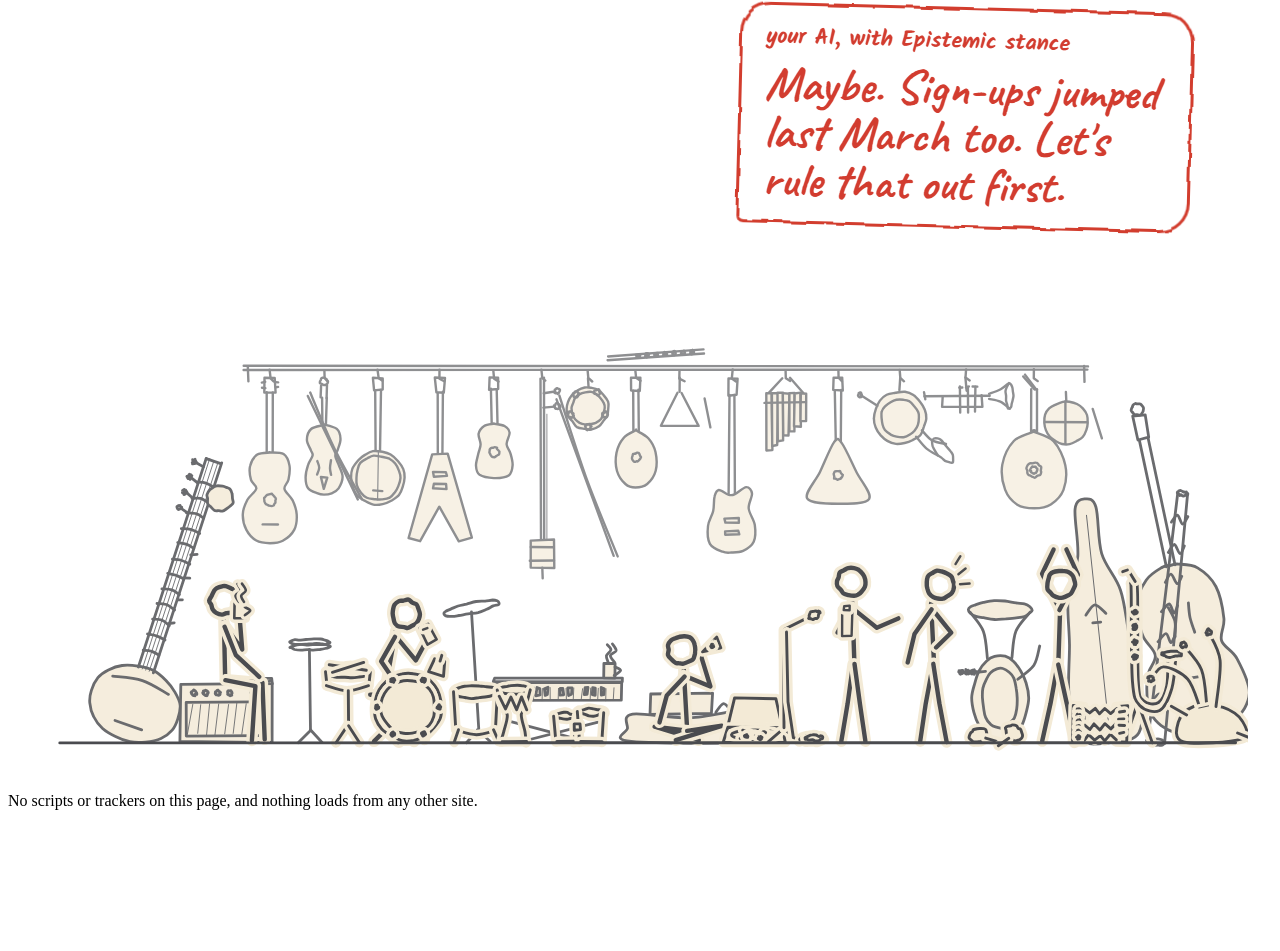
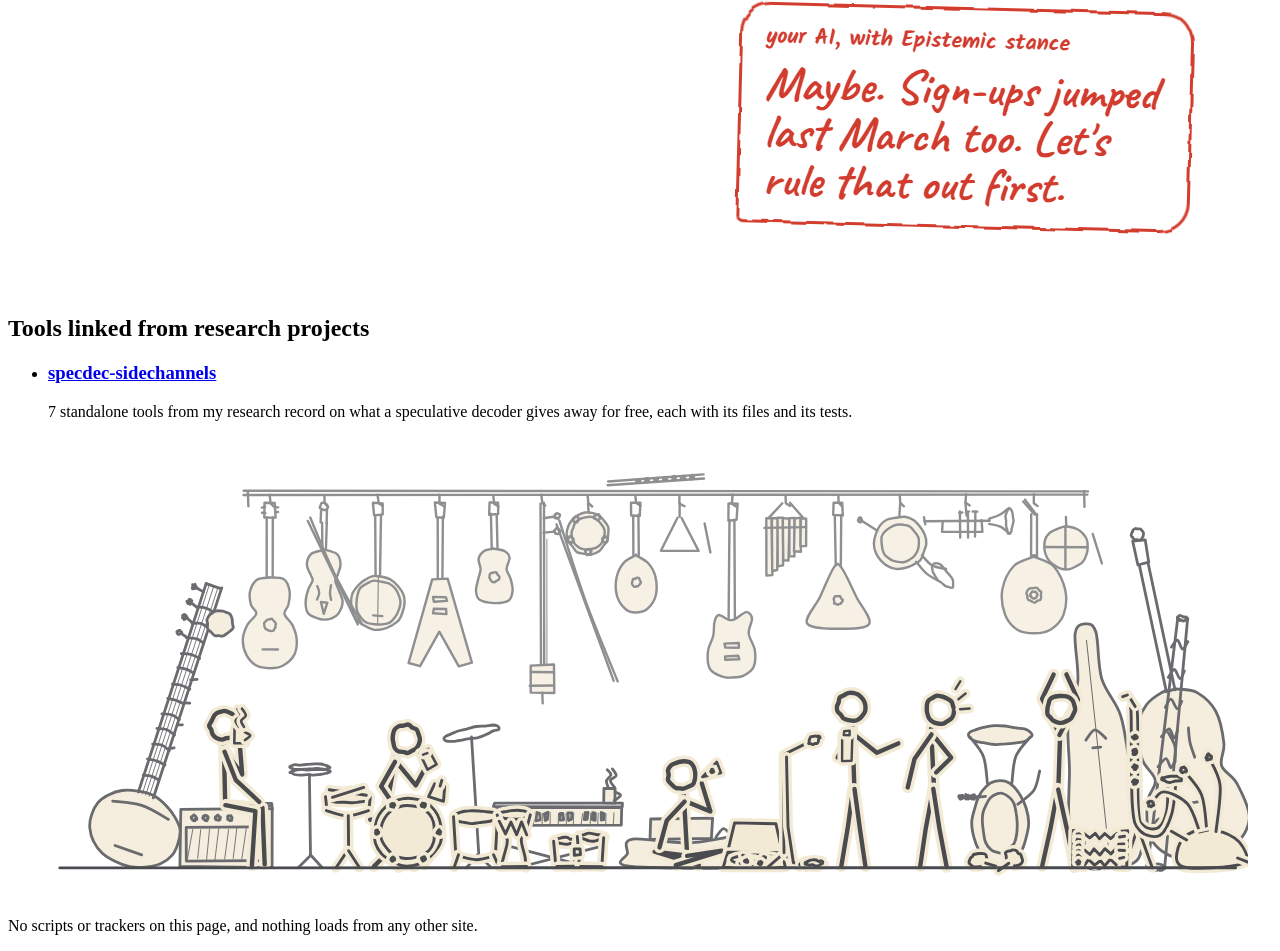
Before and after one commit to Mike-Byrne-AI/free-public-tools, a plain HTML site: page docs/index.html in a window 1280 px wide. Shown: the part 9534-10485 px from the top of the page. Before the commit the page ends 10360 px from the top, so only its background shows below. Drawn offline with Linux system fonts and the light colour scheme.

Commit message:
﻿Tools linked from research projects
A section near the bottom of the home page, and a line in the README: for now, the specdec-sidechannels record's standalone tools.

Co-Authored-By: Claude Opus 5.5 <noreply@anthropic.com>

```diff
--- a/docs/index.html
+++ b/docs/index.html
@@ -191,6 +191,13 @@ pre, code, textarea, .manual textarea { font-variant-ligatures: none; font-featu
 </li>
 </ul>
 
+<h2 id="research-h">Tools linked from research projects</h2>
+<ul class="cards" id="research" aria-labelledby="research-h">
+<li class="card">
+<h3><a class="title out" href="https://mike-byrne-ai.github.io/specdec-findings/modules.html">specdec-sidechannels</a></h3>
+<p>7 standalone tools from my research record on what a speculative decoder gives away for free, each with its files and its tests.</p>
+</li>
+</ul>
 <figure class="band"><img src="band-break.svg" alt="A pencil drawing of the stick-figure band on a break, surrounded by a ridiculous number of instruments: the guitarist sips coffee on an amp, the drummer checks a phone at the kit, the keys player eats pizza on the floor, two singers chat and laugh, and one stretches. A sitar, an erhu, a tuba, bagpipes, an accordion and dozens more hang on the wall or lean around them." width="1200" height="460" loading="lazy" decoding="async"></figure>
 <footer><p>No scripts or trackers on this page, and nothing loads from any other site.</p></footer>
 </main>
```
Also changed, not shown: README.md.
